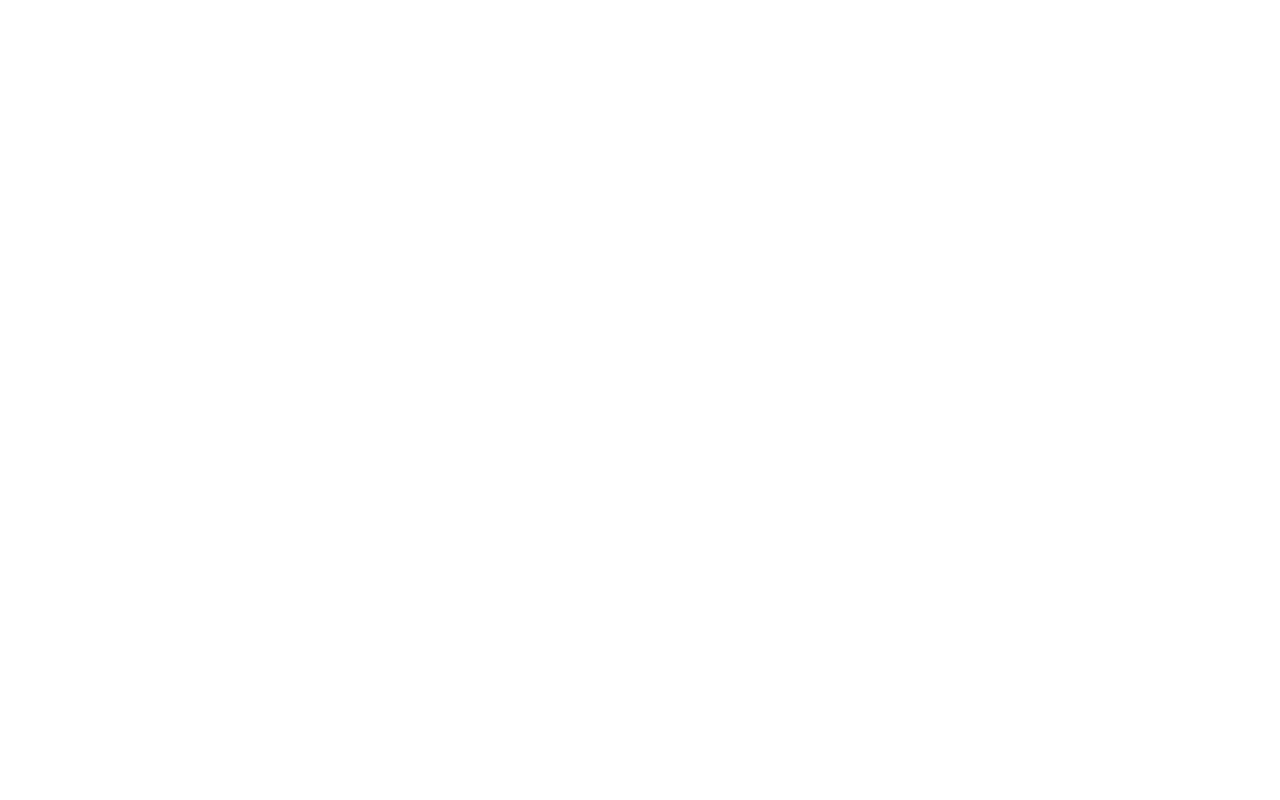
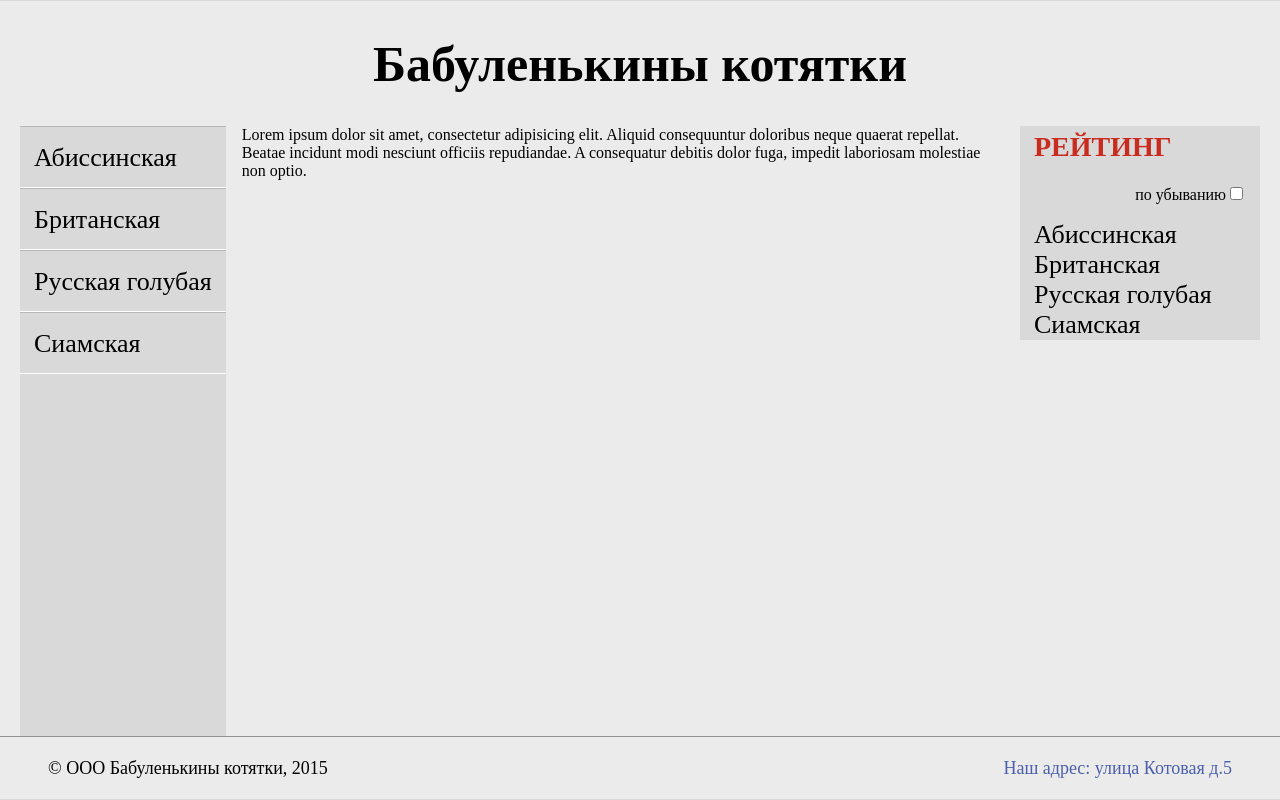
Before and after one commit to lykovrs/grandmother-s_kittens, a plain HTML site: page index.html in a window 1280 px wide. Drawn offline with Linux system fonts and the light colour scheme.

Commit message:
add styles

```diff
--- a/index.html
+++ b/index.html
@@ -2,9 +2,58 @@
 <html lang="en">
 <head>
     <meta charset="UTF-8">
-    <title>Title</title>
+    <title>grandmother-s kittens</title>
+    <link rel="stylesheet" href="style.css">
 </head>
-<body>
+<body class="page">
+    <header class="page__header">
+        <h1>Бабуленькины котятки</h1>
+    </header>
+    <main class="page__content main">
+        <nav class="main__navigation">
+            <ul class="navigation__list">
+                <li class="navigation__item">Абиссинская</li>
+                <li class="navigation__item">Британская</li>
+                <li class="navigation__item">Русская голубая</li>
+                <li class="navigation__item">Сиамская</li>
+            </ul>
+        </nav>
 
+        <section class="main__content">
+            Lorem ipsum dolor sit amet, consectetur adipisicing elit. Aliquid consequuntur doloribus neque quaerat repellat. Beatae incidunt modi nesciunt officiis repudiandae. A consequatur debitis dolor fuga, impedit laboriosam molestiae non optio.
+        </section>
+
+        <aside class="main__sidebar">
+            <article class="rating">
+                <h3 class="rating__title">Рейтинг</h3>
+                <p class="rating__control"><label for="rating">по убыванию</label><input type="checkbox" id="rating"></p>
+                <ul class="rating__list">
+                    <li>
+                        <div class="rating__subtitle">Абиссинская</div>
+                        <div class="rating__gradient"></div>
+                    </li>
+                    <li>
+                        <div class="rating__subtitle">Британская</div>
+                        <div class="rating__gradient"></div>
+                    </li>
+                    <li>
+                        <div class="rating__subtitle">Русская голубая</div>
+                        <div class="rating__gradient"></div>
+                    </li>
+                    <li>
+                        <div class="rating__subtitle">Сиамская</div>
+                        <div class="rating__gradient"></div>
+                    </li>
+                </ul>
+            </article>
+
+        </aside>
+    </main>
+    <footer class="page__footer">
+        © ООО Бабуленькины котятки, 2015
+        <address class="page__footer-address">
+            Наш адрес: улица Котовая д.5
+        </address>
+    </footer>
 </body>
 </html>
--- a/style.css
+++ b/style.css
@@ -1,4 +1,92 @@
+* {
+  box-sizing: border-box;
+}
 body {
+  background: #ebebeb;
+  margin: 0 auto;
+}
+.page {
+  display: flex;
+  min-height: 100vh;
+  flex-direction: column;
+}
+.page__header {
+  border-top: 1px solid #d9d9d9;
+}
+.page__header h1 {
+  font-size: 50px;
+  text-align: center;
+}
+.page__content {
+  flex-grow: 2;
+  padding: 0 20px;
+  margin: auto;
+}
+.page__footer {
+  font-size: 18px;
+  height: 64px;
+  align-items: center;
+  display: flex;
+  justify-content: space-between;
+  padding: 0 48px;
+  border-top: 1px solid #939393;
+  border-bottom: 1px solid #d9d9d9;
+}
+.page__footer-address {
+  color: #4c5fac;
+  font-style: normal;
+}
+.main {
+  display: flex;
+}
+.main__navigation {
+  background: #d9d9d9;
+}
+.main__content {
+  padding: 0 16px;
+}
+.main__sidebar {
+  min-width: 240px;
+}
+.navigation__list {
+  list-style: none;
   margin: 0;
   padding: 0;
 }
+.navigation__item {
+  font-size: 26px;
+  box-shadow: inset 0px -1px 0px 0px #fff;
+  border-top: 1px solid #b8b8b8;
+  height: 62px;
+  display: flex;
+  align-items: center;
+  padding: 0 14px;
+  white-space: nowrap;
+}
+.navigation__item:hover {
+  background: #5a5a5a;
+  color: #fff;
+}
+.rating {
+  background: #d9d9d9;
+  padding: 0 14px;
+}
+.rating__list {
+  list-style: none;
+  margin: 0;
+  padding: 0;
+}
+.rating__title {
+  color: #c92c1f;
+  text-transform: uppercase;
+  margin: 0;
+  font-size: 28px;
+  line-height: 42px;
+}
+.rating__control {
+  text-align: right;
+}
+.rating__subtitle {
+  font-size: 26px;
+  white-space: nowrap;
+}
```
Also changed, not shown: 2 other files.
